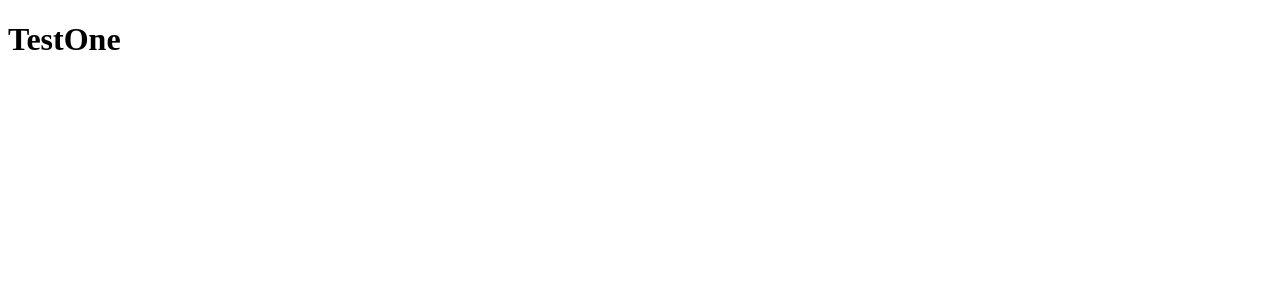
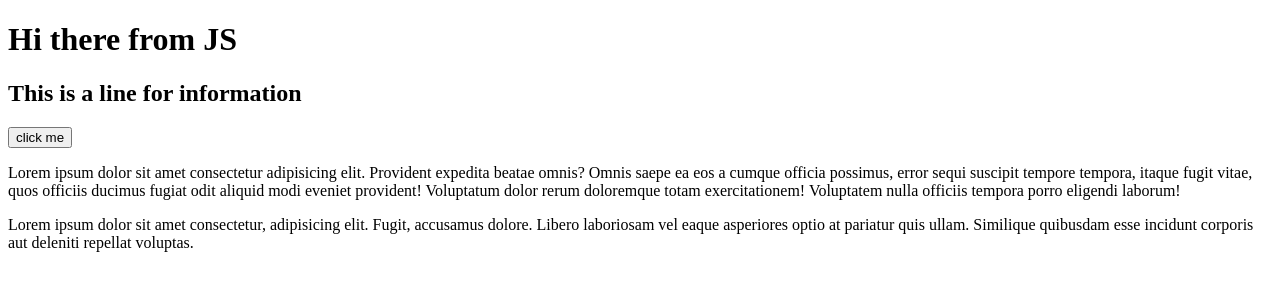
Before and after one commit to JasonLovell/basic-web-design-2020, a website: page jsTesting.html in a window 1280 px wide. Drawn offline with Linux system fonts and the light colour scheme.

Commit message:
updated js

```diff
--- a/JS/van.js
+++ b/JS/van.js
@@ -0,0 +1,6 @@
+document.getElementById("testOne").innerHTML="Hi there from JS";
+
+function msgMe() {
+    document.getElementById("testOne").innerHTML="Button pressed";
+     alert("Hello again from JS");
+}
--- a/jsTesting.html
+++ b/jsTesting.html
@@ -1,13 +1,31 @@
 <!DOCTYPE html>
 <html lang="en">
-<head>
-    <meta charset="UTF-8">
-    <meta name="viewport" content="width=device-width, initial-scale=1.0">
+  <head>
+    <meta charset="UTF-8" />
+    <meta name="viewport" content="width=device-width, initial-scale=1.0" />
     <title>Document</title>
-</head>
-<body>
+  </head>
+
+  <body>
     <div>
-        <h1 class="testOne">TestOne</h1>
+      <h1 id="testOne">Hello, world!</h1>
+      <h2>This is a line for information</h2>
+      <button onclick="msgMe()">click me</button>
+      <p>
+        Lorem ipsum dolor sit amet consectetur adipisicing elit. Provident
+        expedita beatae omnis? Omnis saepe ea eos a cumque officia possimus,
+        error sequi suscipit tempore tempora, itaque fugit vitae, quos officiis
+        ducimus fugiat odit aliquid modi eveniet provident! Voluptatum dolor
+        rerum doloremque totam exercitationem! Voluptatem nulla officiis tempora
+        porro eligendi laborum!
+      </p>
+      <p>
+        Lorem ipsum dolor sit amet consectetur, adipisicing elit. Fugit,
+        accusamus dolore. Libero laboriosam vel eaque asperiores optio at
+        pariatur quis ullam. Similique quibusdam esse incidunt corporis aut
+        deleniti repellat voluptas.
+      </p>
     </div>
-</body>
+    <script src="JS/van.js"></script>
+  </body>
 </html>
```
Also changed, not shown: package.json (added, +27 -0 lines), .eslintrc.js (added), .eslintrc.json (added), 2 other files.
